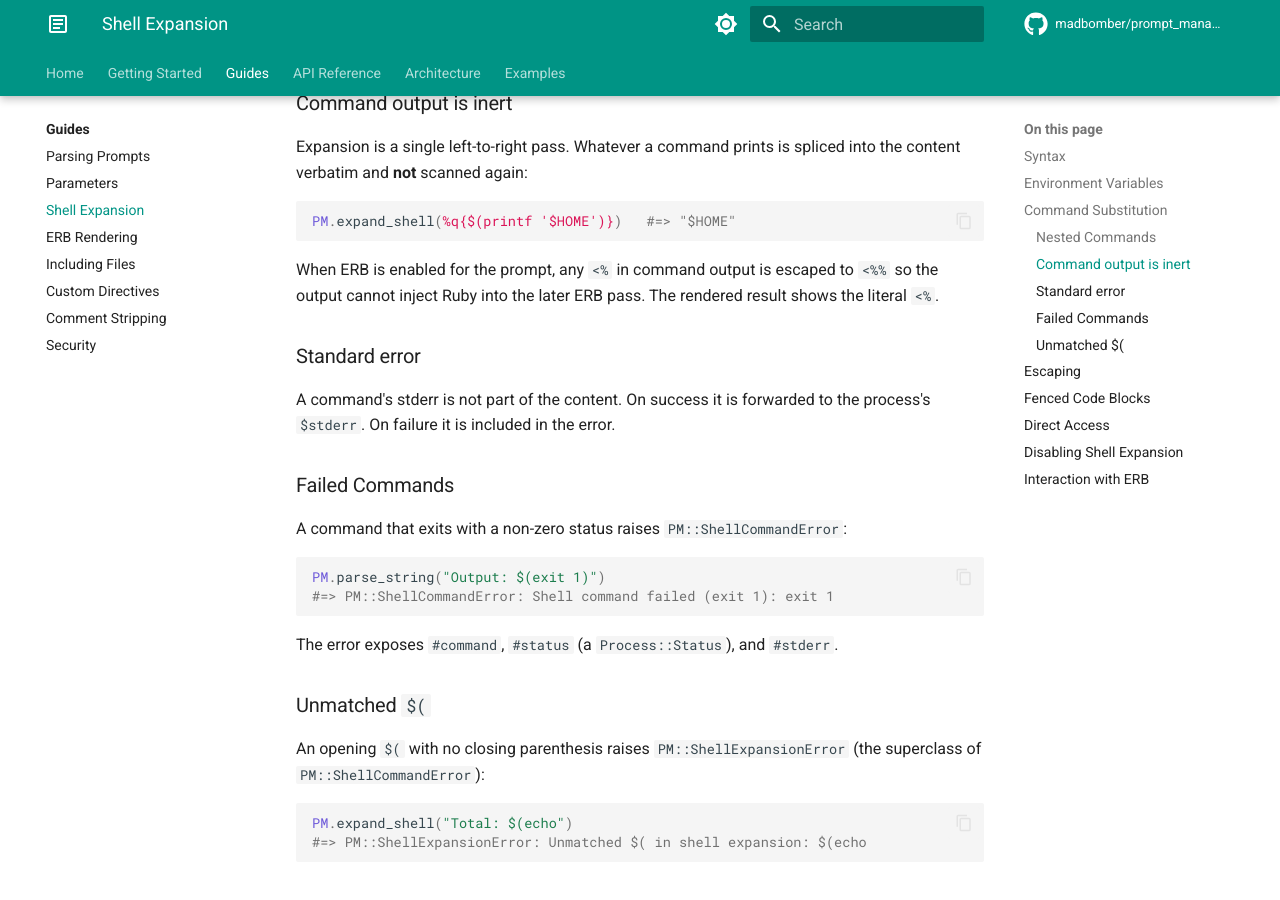
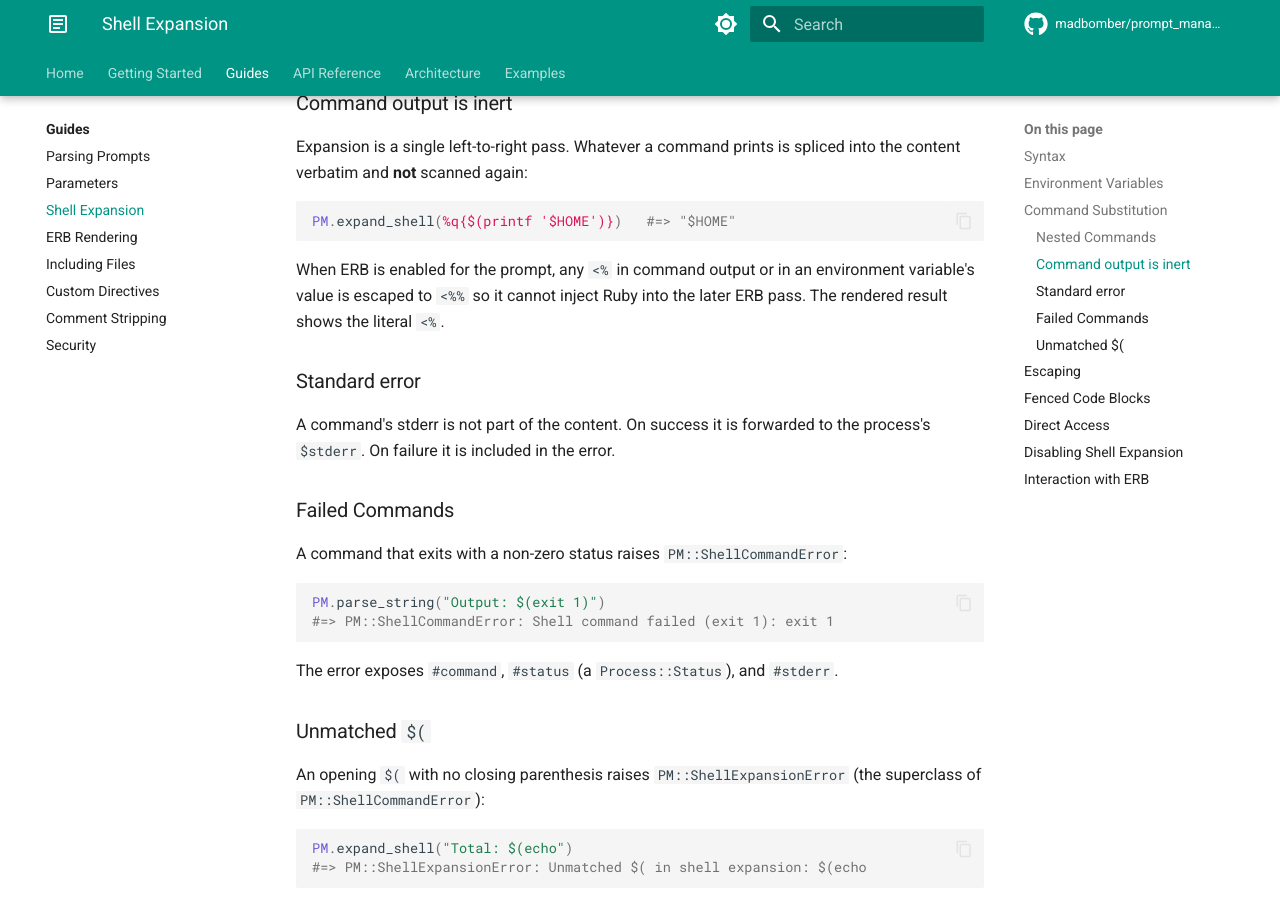
Before and after one commit to MadBomber/prompt_manager, an MkDocs documentation site: the page built from docs/guides/shell-expansion.md, in a window 1280 px wide and 900 px high, scrolled down 1392 px. Built offline with MkDocs 1.6.1 and Material for MkDocs 9.7.7, drawn with Linux system fonts in a browser that asks for light colours; comment, search, counter and statistics services are not loaded; some of the changed text lies outside the part shown.

Commit message:
fix(shell): apply erb_safe to environment variable values
With ERB enabled, a <% in the value of $VAR or ${VAR} is now written
as <%% and renders literally, matching how command output is handled.

````diff
--- a/docs/guides/shell-expansion.md
+++ b/docs/guides/shell-expansion.md
@@ -62,9 +62,9 @@ the content verbatim and **not** scanned again:
 PM.expand_shell(%q{$(printf '$HOME')})   #=> "$HOME"
 ```
 
-When ERB is enabled for the prompt, any `<%` in command output is escaped to `<%%` so
-the output cannot inject Ruby into the later ERB pass. The rendered result shows the
-literal `<%`.
+When ERB is enabled for the prompt, any `<%` in command output or in an environment
+variable's value is escaped to `<%%` so it cannot inject Ruby into the later ERB pass.
+The rendered result shows the literal `<%`.
 
 ### Standard error
 
````
Also changed, not shown: other parts of docs/guides/shell-expansion.md (+1 -1 lines), CHANGELOG.md (+9 -0 lines), docs/api/pm-module.md (+1 -1 lines), docs/architecture/processing-pipeline.md (+2 -1 lines), docs/guides/security.md (+2 -2 lines), 2 other files.
